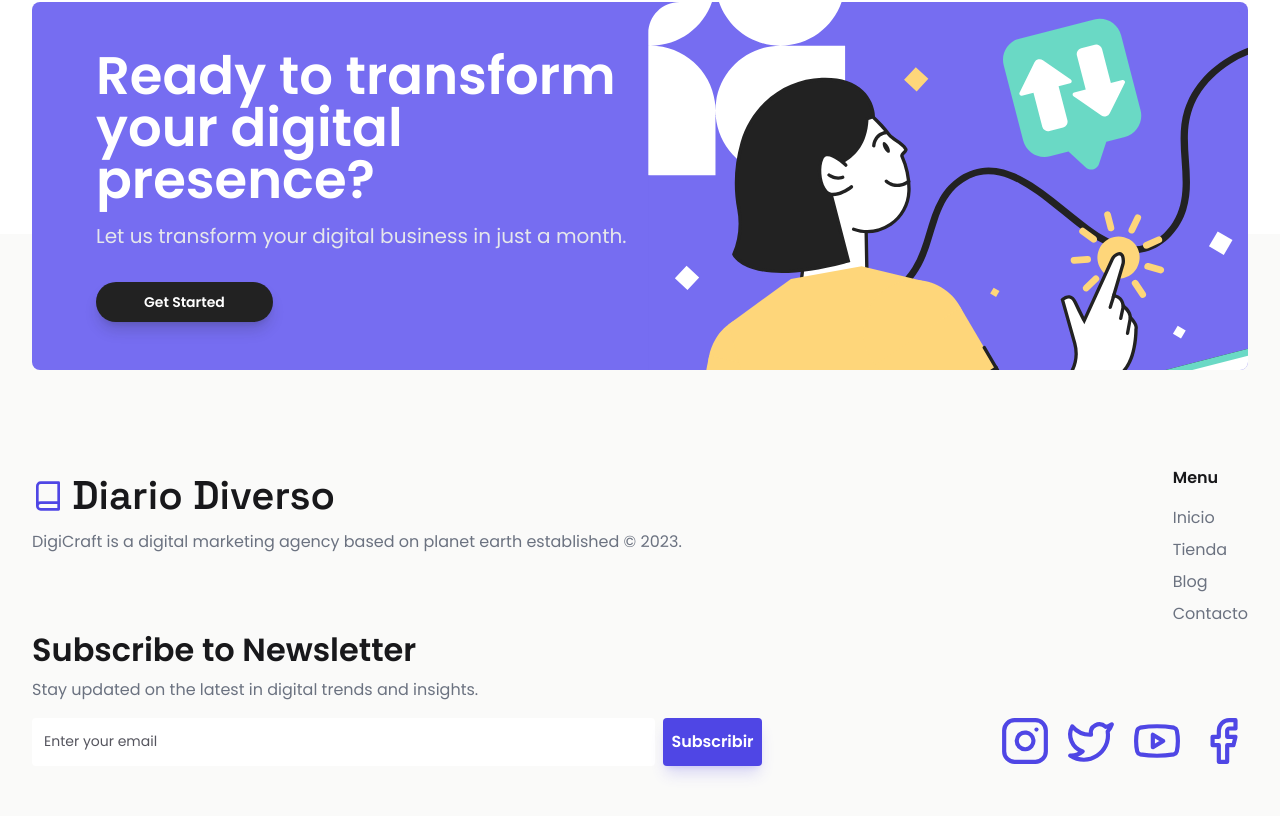
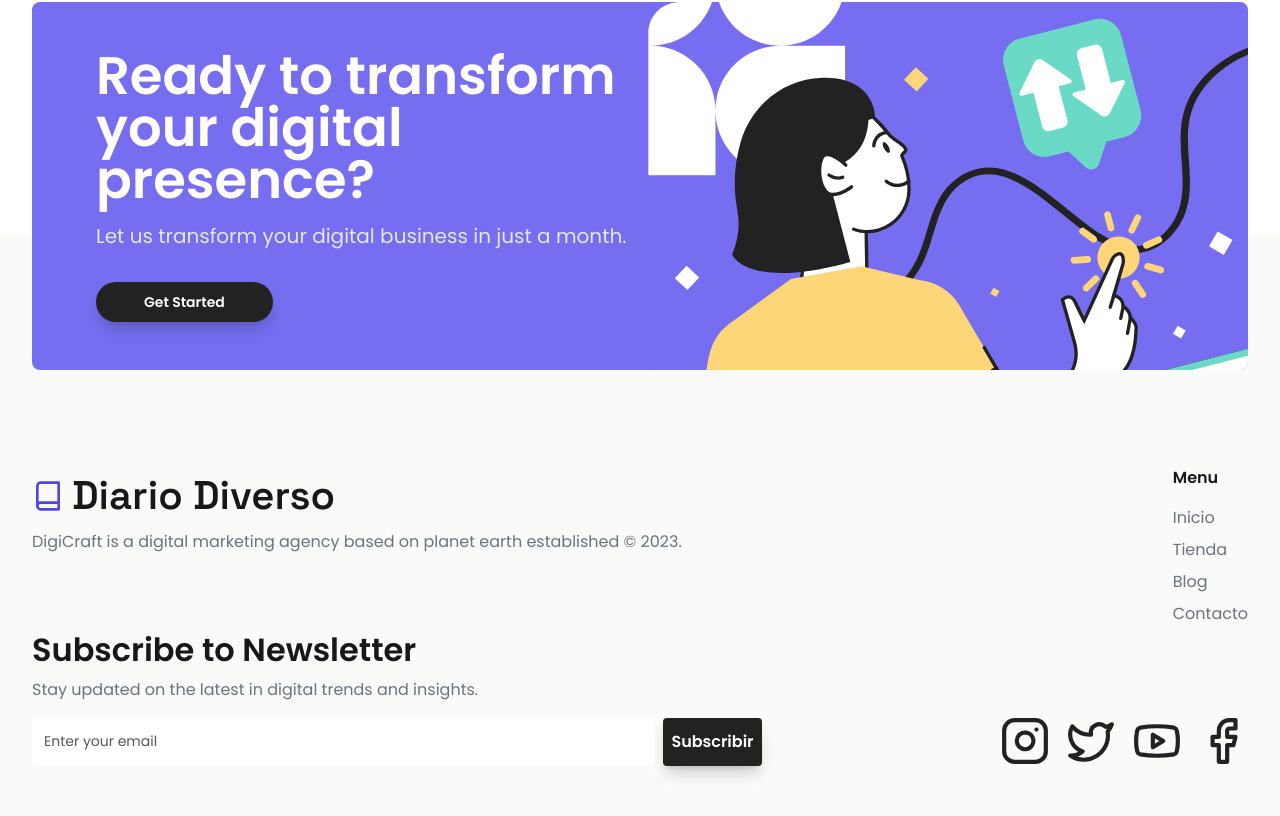
Before and after one commit to johinsDev/diario-diverso-landing, a Next.js app: page / in a window 1280 px wide. Shown: the part 3710-4526 px from the top of the page. Built offline with nearby package versions, Linux system fonts and the light colour scheme; what tailwindcss-3d would draw is missing.

Commit message:
chore: Update button variant in footer component

```diff
--- a/components/shared/footer.tsx
+++ b/components/shared/footer.tsx
@@ -48,25 +48,25 @@ export function Footer() {
 
             <div className="flex items-center gap-2">
               <Input type="email" placeholder="Enter your email" />
-              <Button className="rounded px-2" size='xl'>Subscribir</Button>
+              <Button className="rounded px-2" size='xl' variant={'secondary'}>Subscribir</Button>
             </div>
           </div>
 
           <div className="flex items-center gap-4 w-2/5 justify-end">
             <Link href="#" className="text-primary">
-              <Instagram className="size-[50px] text-primary" />
+              <Instagram className="size-[50px] text-secondary" />
             </Link>
 
-            <Link href="#" className="text-primary">
-              <Twitter className="size-[50px] text-primary" />
+            <Link href="#" className="text-secondary">
+              <Twitter className="size-[50px] text-secondary" />
             </Link>
 
-            <Link href="#" className="text-primary">
-              <Youtube className="size-[50px] text-primary" />
+            <Link href="#" className="text-secondary">
+              <Youtube className="size-[50px] text-secondary" />
             </Link>
 
-            <Link href="#" className="text-primary">
-              <Facebook className="size-[50px] text-primary" />
+            <Link href="#" className="text-secondary">
+              <Facebook className="size-[50px] text-secondary" />
             </Link>
           </div>
         </div>
```
